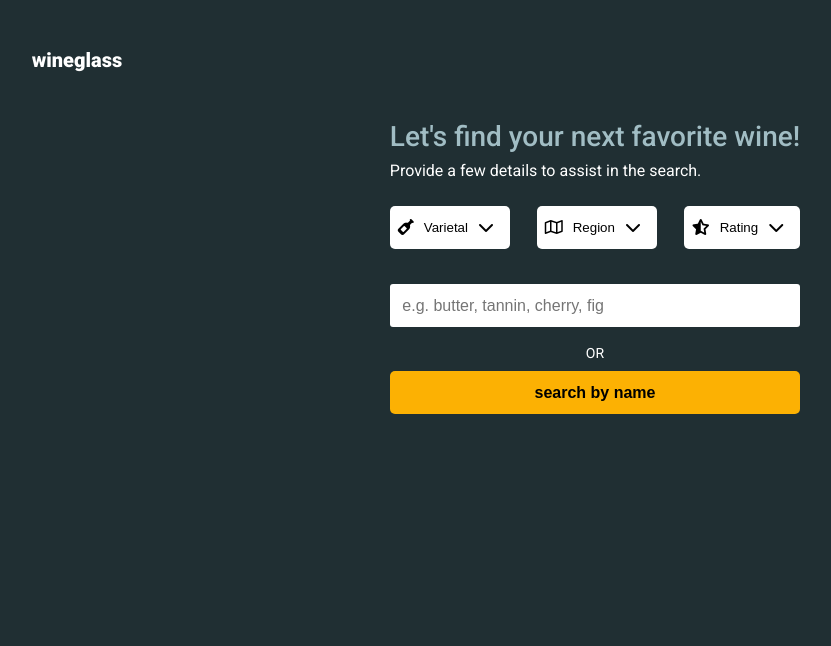
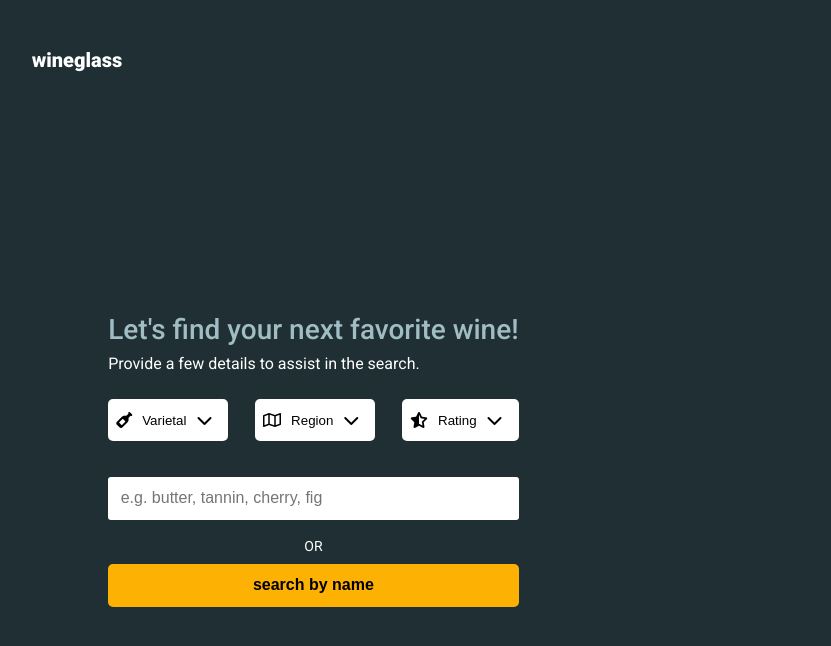
Before and after one commit to 0gzs/winesearch, a React (Create React App) app: page / in a window 1280 px wide. Shown: the top 646 px of the page, without its empty margins (45-876 px from the left). Built offline with nearby package versions, Linux system fonts and the light colour scheme.

Commit message:
[change] layout at multiple breakpoints (screensize)

```diff
--- a/src/app.jsx
+++ b/src/app.jsx
@@ -20,7 +20,9 @@ function App() {
         <Header />
 
         <main className={`wrapper ${results.length > 0 ? 'top-margin' : ''}`}>
-          <Form setResults={setResults} setKeywords={setKeywords} />
+          <section className="form-section">
+            <Form setResults={setResults} setKeywords={setKeywords} />
+          </section>
 
           {results.length > 0 && (
             <div ref={containerRef} className="resultsGrid">
--- a/src/global.scss
+++ b/src/global.scss
@@ -58,9 +58,19 @@ main {
   gap: 5rem;
 }
 
+section {
+  display: flex;
+  justify-content: center;
+  align-items: center;
+  width: 50%;
+  height: 100%;
+  align-items: flex-end;
+  min-height: 50vh;
+}
+
 .resultsGrid {
   display: grid;
-  grid-template-columns: repeat(auto-fill, minmax(30rem, 1fr));
+  grid-template-columns: repeat(auto-fill, minmax(35rem, 1fr));
   justify-content: center;
   gap: 3rem;
   width: 100%;
@@ -110,20 +120,26 @@ svg {
   flex-direction: column;
 }
 
-@media (min-width: 1024px) {
-  .resultsGrid {
-    max-width: 95rem;
+@media (min-width:1280px) {
+  .wrapper {
+    height: 100vh;
   }
-}
 
-@media (min-width: 1440px) {
   main {
     flex-direction: row !important;
     overflow: hidden;
+    gap: 0;
   }
 
   .resultsGrid {
     overflow-y: scroll;
+    flex: 1;
+    width: 100%;
+    margin-top: 15%;
+  }
+
+  section {
+    align-items: center;
   }
 }
 
```
